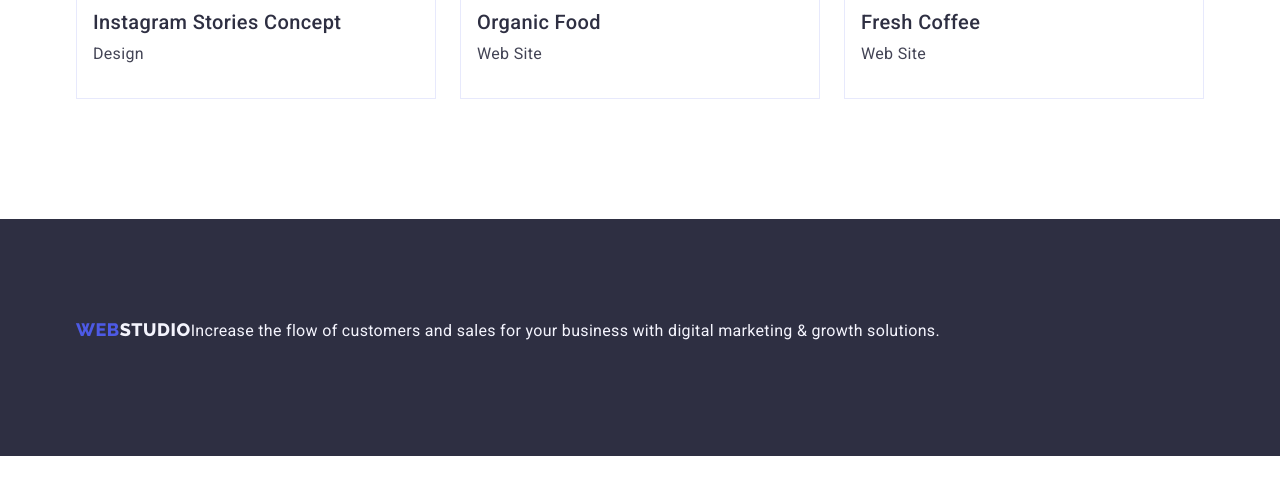
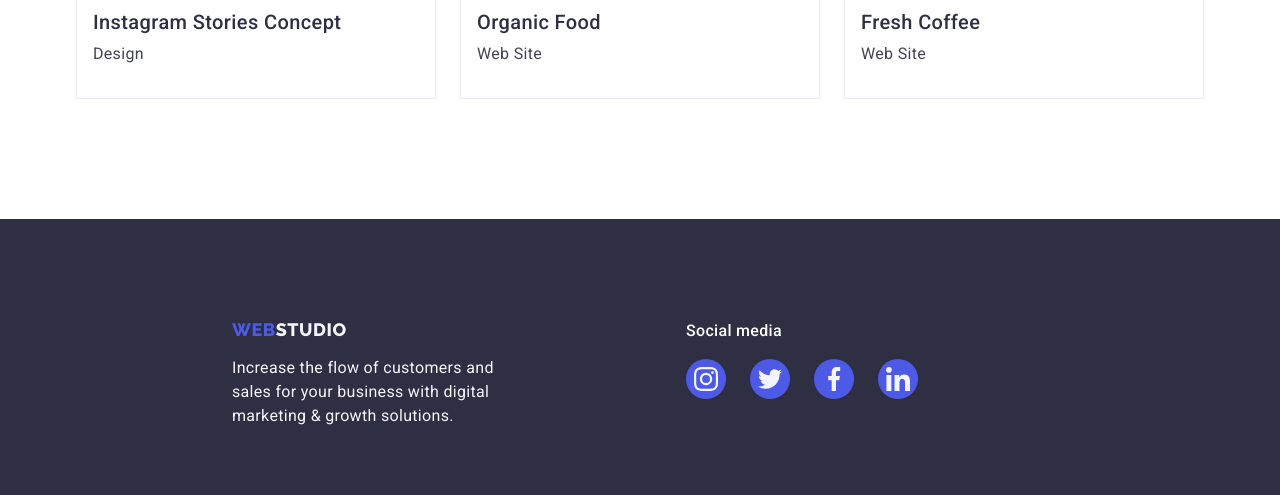
Before and after one commit to Anna-Voronina/goit-markup-hw-04, a plain HTML site: page portfolio.html in a window 1280 px wide. Shown: the part 1551-2046 px from the top of the page. Before the commit the page ends 2007 px from the top, so only its background shows below. Drawn offline with nearby package versions, Linux system fonts and the light colour scheme.

Commit message:
Update portfolio.html

```diff
--- a/portfolio.html
+++ b/portfolio.html
@@ -62,7 +62,7 @@
       <!-- Portfolio -->
       <section class="section our-works-section">
         <div class="container">
-          <h1 hidden>Our works</h1>
+          <h1 class="visually-hidden">Our works</h1>
           <ul class="filter-list">
             <li class="filter-item">
               <button class="filter-btn" type="button">All</button>
@@ -224,15 +224,69 @@
     <!-- Footer -->
     <footer class="webstudio-footer">
       <div class="container footer-container">
+        <div class="footer-logo-container">
           <a class="logo link footer-logo" href="./index.html"
             >Web<span class="footer-logo-second-part">Studio</span>
           </a>
-
           <p class="footer-text">
             Increase the flow of customers and sales for your business with
             digital marketing & growth solutions.
           </p>
         </div>
+        <div class="footer-social">
+          <h3 class="footer-social-title">Social media</h3>
+          <ul class="footer-social-list">
+            <li class="footer-social-item">
+              <a
+                class="footer-social-link"
+                href=""
+                target="_blank"
+                rel="noopener noreferrer"
+              >
+                <svg class="footer-social-icon" width="24" height="24">
+                  <use href="./images/icons.svg#instagram"></use>
+                </svg>
+              </a>
+            </li>
+            <li class="footer-social-item">
+              <a
+                class="footer-social-link"
+                href=""
+                target="_blank"
+                rel="noopener noreferrer"
+              >
+                <svg class="footer-social-icon" width="24" height="24">
+                  <use href="./images/icons.svg#twitter"></use>
+                </svg>
+              </a>
+            </li>
+            <li class="footer-social-item">
+              <a
+                class="footer-social-link"
+                href=""
+                target="_blank"
+                rel="noopener noreferrer"
+              >
+                <svg class="footer-social-icon" width="24" height="24">
+                  <use href="./images/icons.svg#facebook"></use>
+                </svg>
+              </a>
+            </li>
+            <li class="footer-social-item">
+              <a
+                class="footer-social-link"
+                href=""
+                target="_blank"
+                rel="noopener noreferrer"
+              >
+                <svg class="footer-social-icon" width="24" height="24">
+                  <use href="./images/icons.svg#linkedin"></use>
+                </svg>
+              </a>
+            </li>
+          </ul>
+        </div>
+      </div>
     </footer>
   </body>
 </html>
```
Lines whose indentation alone changed are shown as unchanged.
